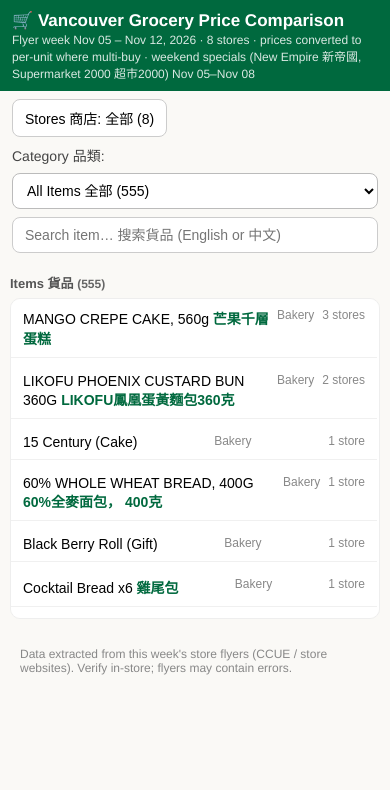
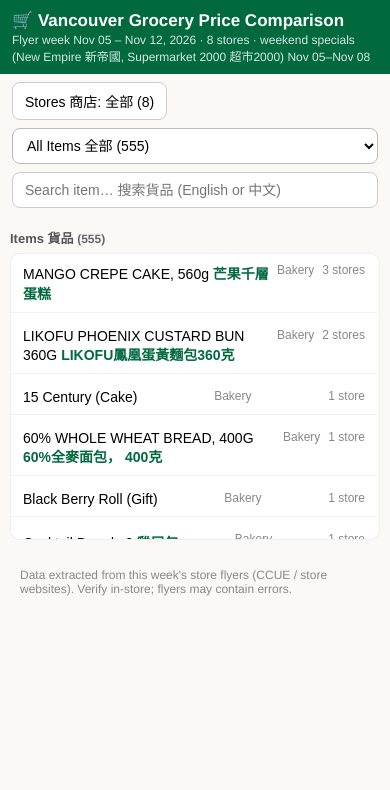
Before and after one commit to hptcode/van-grocery-compare, a plain HTML site: page index.html in a window 390 px wide. Drawn offline with Linux system fonts and the light colour scheme.

Commit message:
ui(mobile): shorter header line, per-unit note moved under price table, category label folded into select, auto-scroll to price table on item pick

```diff
--- a/index.html
+++ b/index.html
@@ -21,7 +21,7 @@ header .sub{font-size:12px;opacity:.85;margin-top:2px}
   .wrap{padding:8px 10px}
   main{flex-direction:column !important;gap:10px !important}
   #left{width:100% !important;min-width:0 !important}
-  #items{max-height:38vh}
+  #items{max-height:34vh}
   th,td{padding:7px 8px;font-size:13px}
   td.price{font-size:15px}
   table .note{font-size:11px}
@@ -53,14 +53,13 @@ tr.best td.price{color:#b3121f}
 footer{padding:10px 20px;font-size:12px;color:#888}
 </style></head><body>
 <header><h1>🛒 Vancouver Grocery Price Comparison</h1>
-<div class="sub">Flyer week Nov 05 – Nov 12, 2026 · 8 stores · prices converted to per-unit where multi-buy · weekend specials (New Empire 新帝國, Supermarket 2000 超市2000) Nov 05–Nov 08</div></header>
+<div class="sub">Flyer week Nov 05 – Nov 12, 2026 · 8 stores · weekend specials (New Empire 新帝國, Supermarket 2000 超市2000) Nov 05–Nov 08</div></header>
 <div class="controls">
   <span id="storeWrap" style="position:relative;display:inline-block">
     <button id="storeBtn" type="button">Stores 商店: 全部</button>
     <div id="storePanel" hidden></div>
   </span>
-  <label for="catSel">Category 品類:</label>
-  <select id="catSel"></select>
+  <select id="catSel" aria-label="Category 品類"></select>
   <input id="search" placeholder="Search item… 搜索貨品 (English or 中文)">
 </div>
 <div class="wrap">
@@ -116,7 +115,9 @@ function pick(d){
   resultEl.innerHTML='<table><tr><th>Store 商店</th><th>Price 價格</th></tr>'+rows+'</table>'+
    '<div class="note" style="margin-top:8px">Showing: <b>'+d.name+'</b>'+dzh+
    (bestStoreName!=null?' · best price at '+bestStoreName+' ('+bestGroup+')':'')+
-   '. Items matched by name — check units before comparing /lb vs each.</div>';
+   '. Items matched by name — check units before comparing /lb vs each. Prices converted to per-unit where multi-buy.</div>';
+  // Mobile: bring the price table into view so users see the prices, not just the title bar
+  if(window.matchMedia('(max-width:760px)').matches) resultEl.scrollIntoView({behavior:'smooth',block:'start'});
 }
 function renderItems(){
   const q=searchEl.value.trim().toLowerCase();
```
